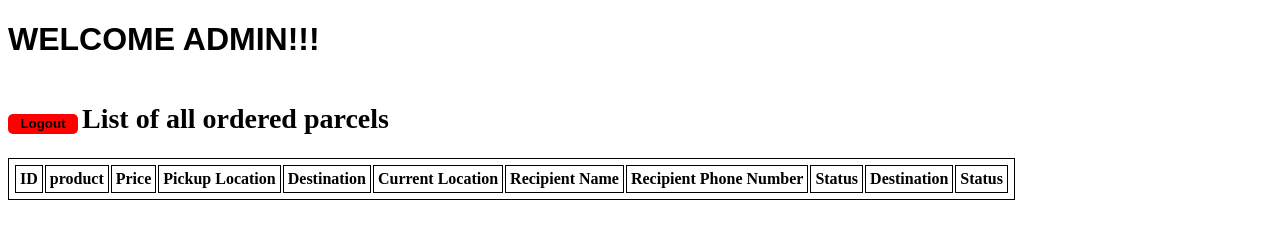
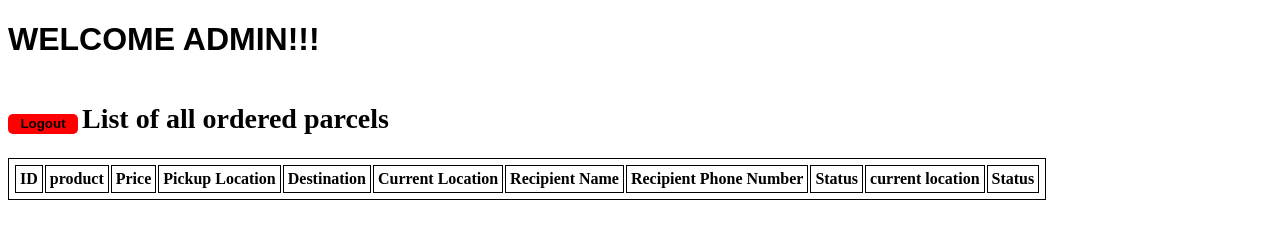
Before and after one commit to iamstillcath/frontendApi, a website: page public/admin.html in a window 1280 px wide. Drawn offline with Linux system fonts and the light colour scheme; some packages are replaced by stand-ins of ours; no server answers; sample sign-in values are in the browser's storage.

Commit message:
frontendapi

```diff
--- a/public/admin.html
+++ b/public/admin.html
@@ -32,7 +32,7 @@
             <th scope="col">Recipient Name</th>
             <th scope="col">Recipient Phone Number</th>
             <th scope="col">Status</th>
-            <th class="dest">Destination</th><br>
+            <th class="dest">current location</th><br>
             <th class="del">Status</th>
           </tr>
         </thead>
--- a/public/scripts/user.js
+++ b/public/scripts/user.js
@@ -97,6 +97,7 @@ const renderTableData = (data, orderTable) => {
         })
           .then((res) => res.json())
           .then((res) => {
+            console.log("this is res",res)
             if (res.message === "Order Deleted") {
               alert("Order successfully Deleted!");
               window.location.href = "user.html";
```
